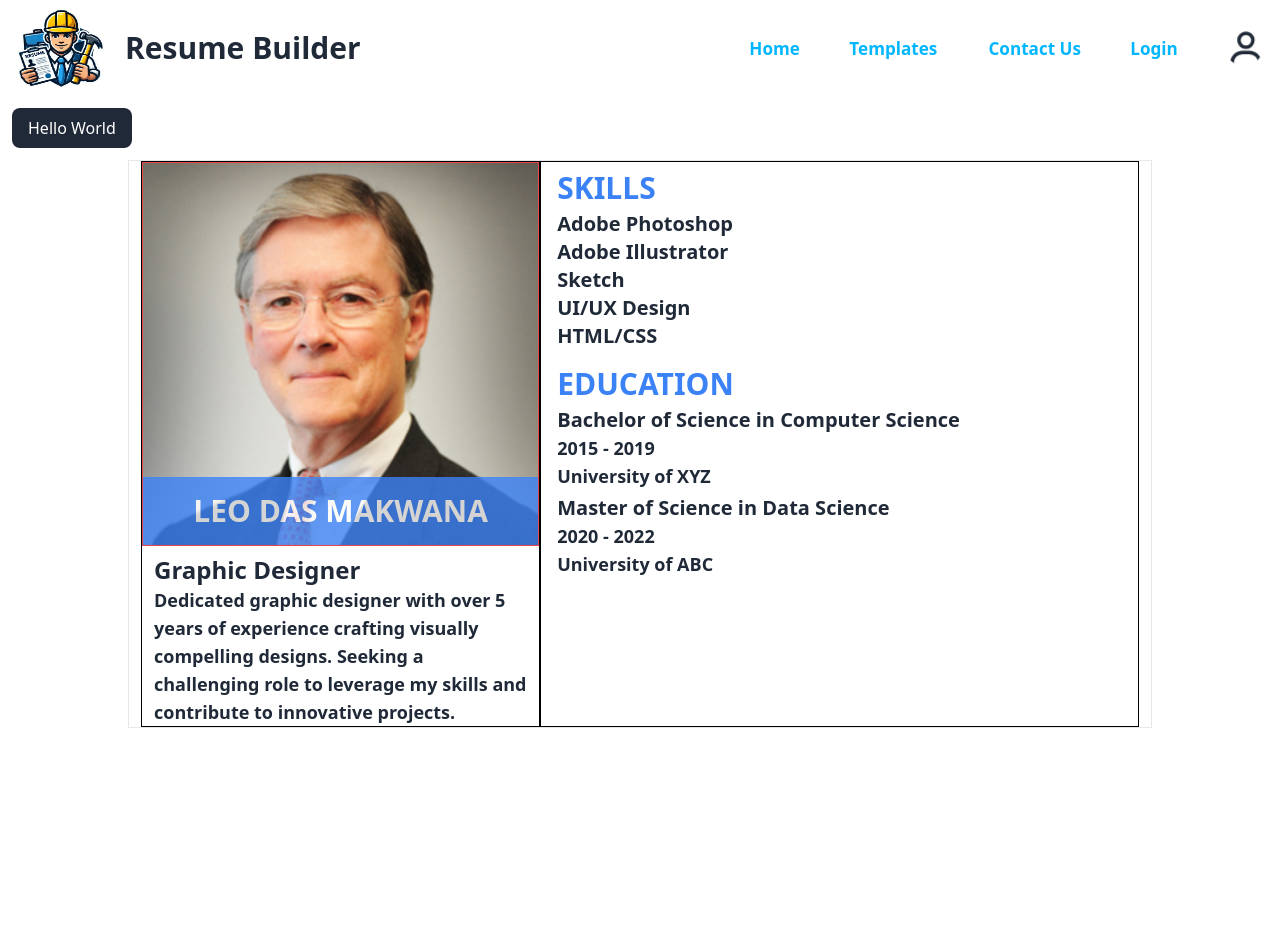
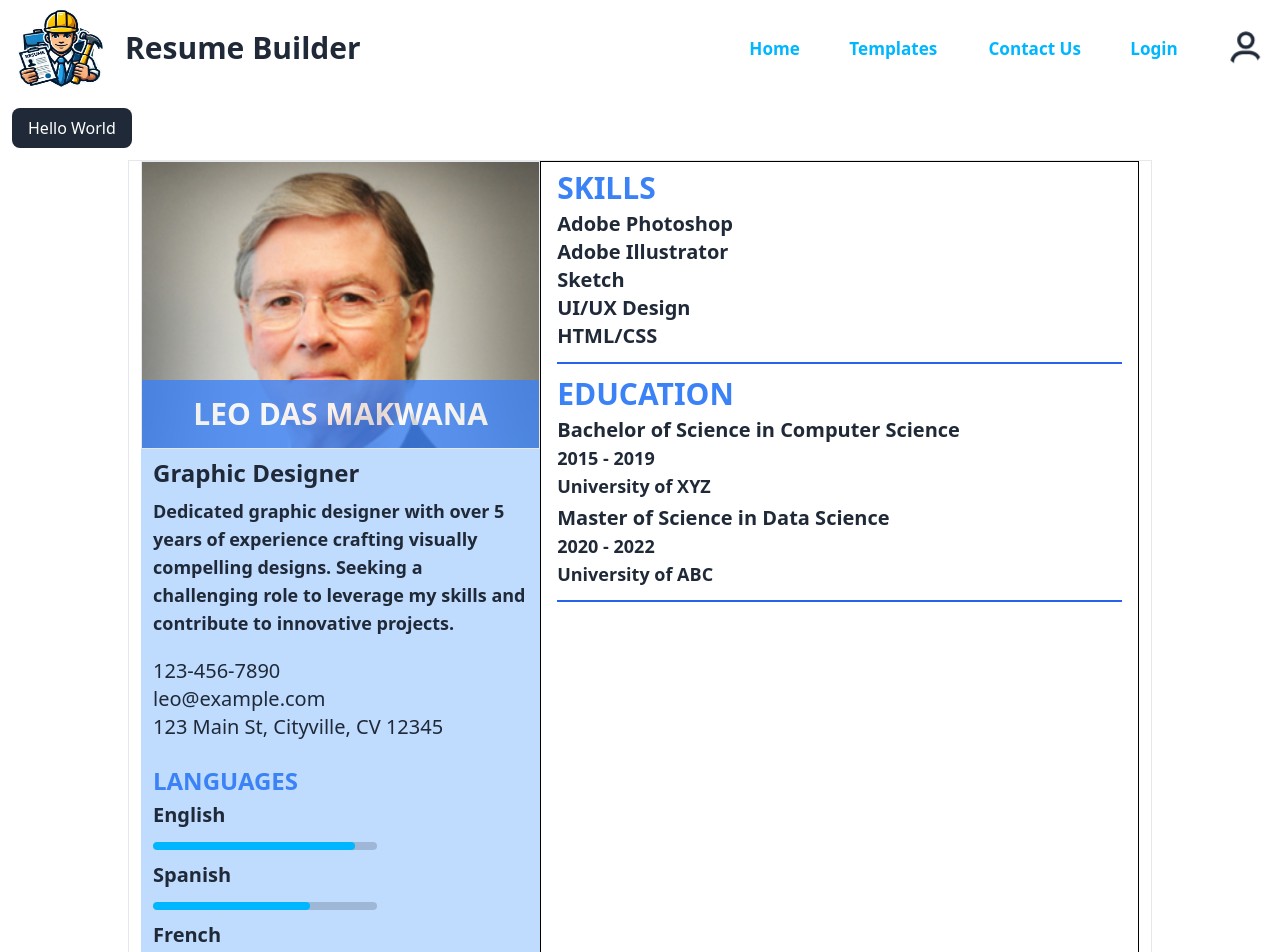
Before and after one commit to Vedantrana73/Resume-Builder, a React (Vite) app in the folder Client/: page /resume5 in a window 1280 px wide. Shown: the top 952 px of the page. Before the commit the page ends 800 px from the top, so only its background shows below. Built offline with nearby package versions, Linux system fonts and the light colour scheme.

Commit message:
Added Resume 5

```diff
--- a/Client/src/Resume/Resume5.jsx
+++ b/Client/src/Resume/Resume5.jsx
@@ -85,22 +85,48 @@ function Resume5() {
         </div>
 
         <div className='w-screen lg:max-w-5xl h-full border px-3 mx-auto flex'>
-            <div className='w-2/5 border border-black'>
-                <div className='h-96 w-full border border-red-500 bg-no-repeat bg-cover flex flex-col justify-end' style={{backgroundImage: `url(${profile})`}}>
+            <div className='w-2/5'>
+                <div className='h-72 w-full border bg-no-repeat bg-cover flex flex-col justify-end' style={{backgroundImage: `url(${profile})`}}>
                 <div className='text-3xl flex justify-center p-4 opacity-80 text-white font-bold bg-blue-500'>{resumeData.name.toUpperCase()}</div>
                 </div>
 
-                <section className='mt-2 px-3'>
+                <section className='pt-2 px-3 bg-blue-200'>
                   <div className='text-2xl font-semibold'>
                     {resumeData.jobTitle}
                   </div>
-                  <div className='text-lg font-semibold'>
+                  <div className='text-lg font-semibold py-2'>
                     {resumeData.careerObjective}
                   </div>
                 </section>
+
+                <section className='text-xl py-3 px-3 bg-blue-200'>
+                  <div>
+                    {resumeData.contact.phone}
+                  </div>
+                  <div>
+                    {resumeData.contact.email}
+                  </div>
+                  <div>
+                    {resumeData.contact.address}
+                  </div>
+                </section>
+
+                <section className='text-xl px-3 py-3 bg-blue-200'>
+                  <h2 className='text-2xl font-semibold text-blue-500'>LANGUAGES</h2>
+                  <ul className='space-y-1 py-1'>
+                    {resumeData.languages && resumeData.languages.map((language)=>(
+                      <li key={language.name}>
+                        <div className='font-semibold'>
+                          {language.name}
+                        </div>
+                        <progress className="progress progress-info w-56" value={language.familiarity} max="100"></progress>
+                      </li>
+                    ))}
+                  </ul>
+                </section>
             </div>
             <div className='w-3/5 border border-black px-4'>
-                <section className='py-1'>
+                <section className='py-1 border-b-2 border-blue-600 pb-3'>
                     <h2 className='text-blue-500 font-semibold text-3xl py-1'>SKILLS</h2>
                     <ul>
                         {resumeData.technicalSkills && resumeData.technicalSkills.map((skill)=>(
@@ -109,9 +135,9 @@ function Resume5() {
                     </ul>
                 </section>
 
-                <section className='mt-2'>
+                <section className='mt-2 border-b-2 border-blue-600 pb-3'>
                     <h2 className='text-blue-500 font-semibold text-3xl py-1'>EDUCATION</h2>
-                    <ul className='space-y-1'>
+                    <ul className='space-y-1 '>
                         {resumeData.education && resumeData.education.map((education)=>(
                             <li key={education.institution}>
                                 <div className='font-semibold text-xl'>{education.degree}</div>
```
Also changed, not shown: 1 other file (tests, documents, lock files or other folders).
